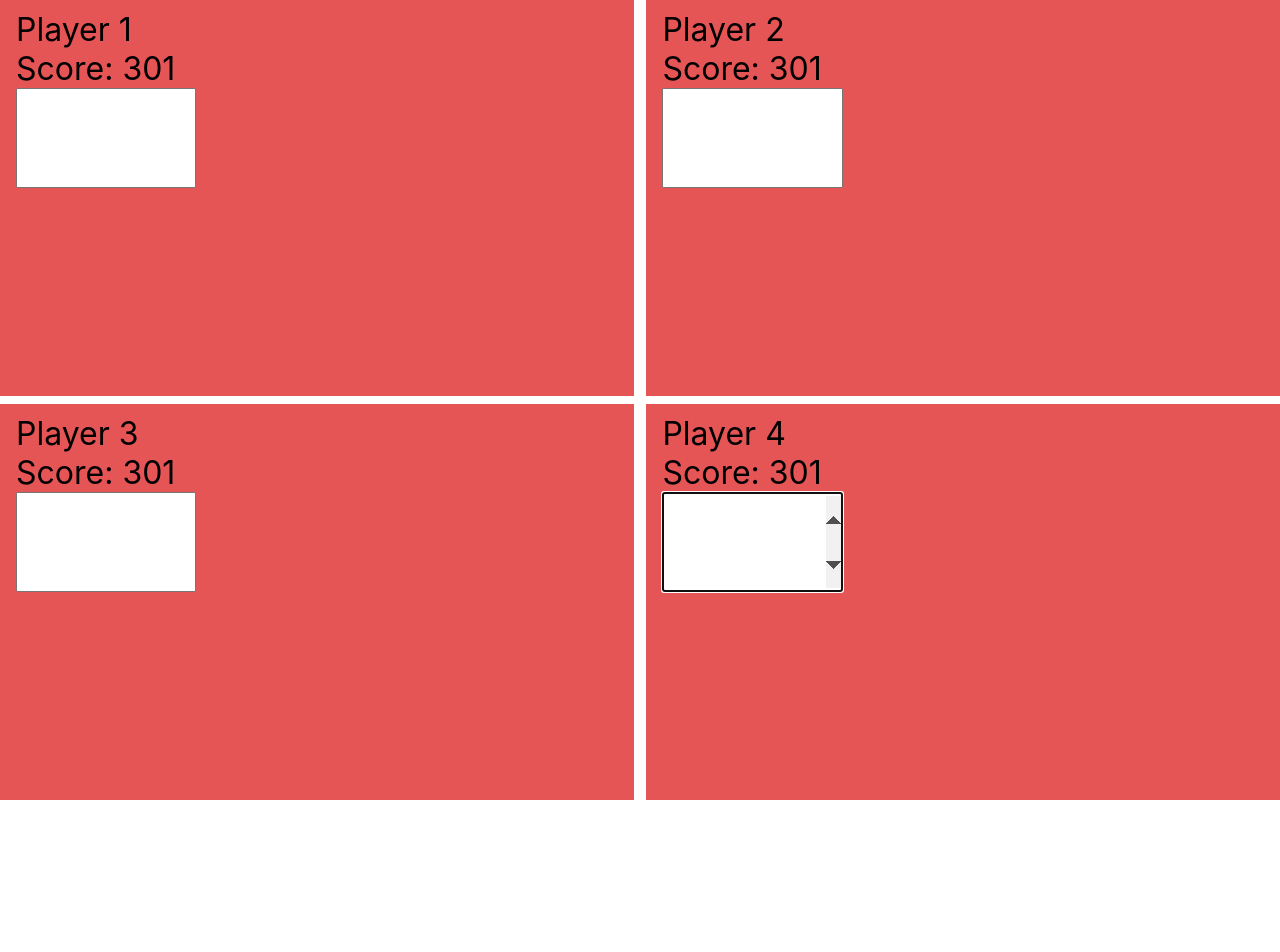
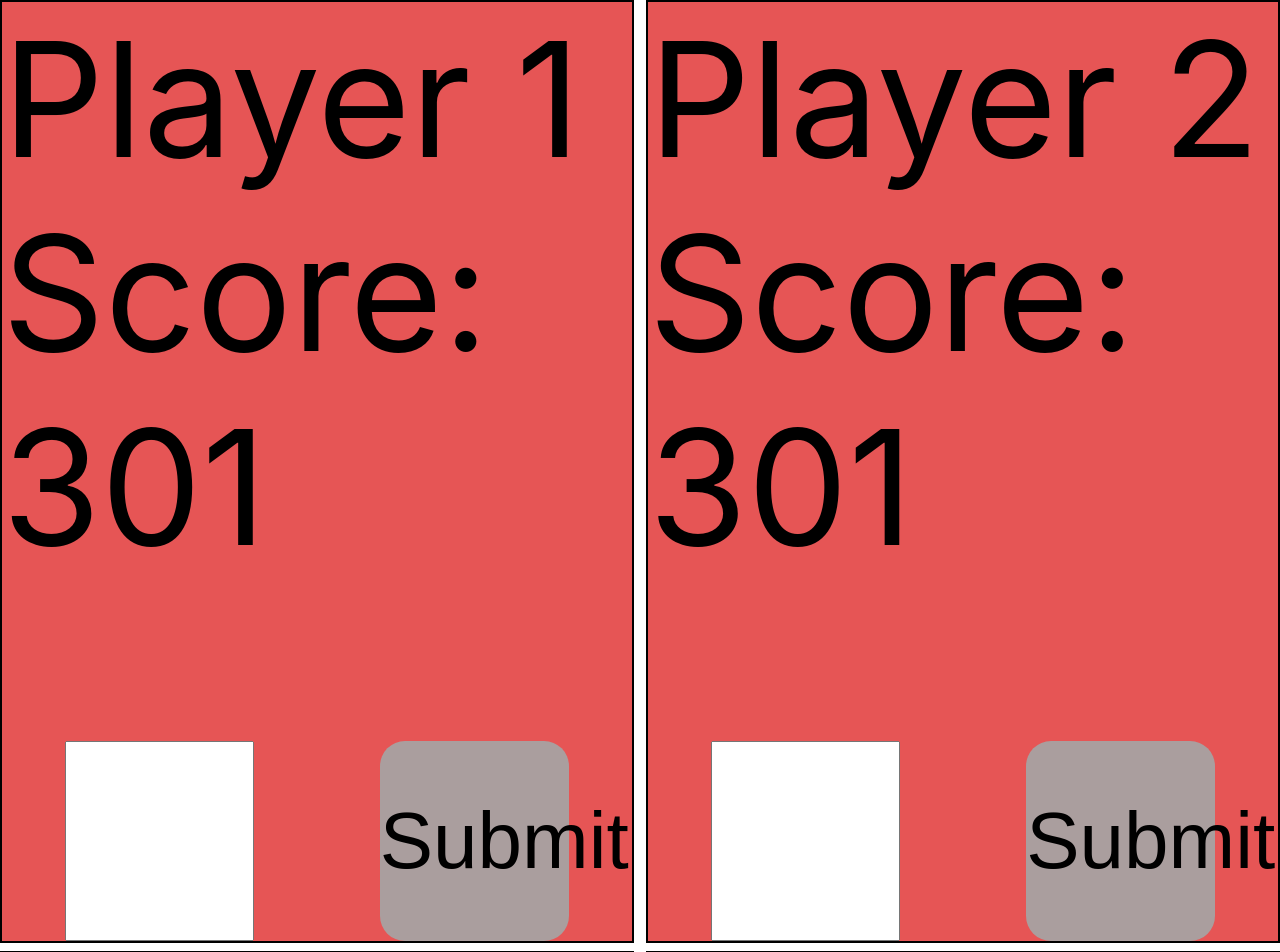
Before and after one commit to UweK17/dartscoreboard-simple, a React (Create React App) app: page / in a window 1280 px wide. Shown: the top 952 px of the page. Before the commit the page ends 800 px from the top, so only its background shows below. Built offline with nearby package versions, Linux system fonts and the light colour scheme.

Commit message:
ein bisschen styling und deployed

```diff
--- a/src/App.css
+++ b/src/App.css
@@ -25,24 +25,37 @@
 
 .statistics {
   text-align: left;
-  font-size: 2rem;
   display: flex;
   flex-direction: column;
 }
 
+.playerName {
+  font-size: 10rem;
+}
+
+.playerScore {
+  font-size: 10rem;
+}
+
+form {
+  display: flex;
+  justify-content: space-around;
+  margin-top: 25%;
+}
 
 input {
   width: 30%;
-  min-height: 100px;
-  left: 35%;
-  font-size: 5rem;
+  min-height: 200px;
+  font-size: 10rem;
 }
 
 .btn {
+  width: 30%;
+  min-height: 200px;
   border: none;
+  border-radius: 25px;
   outline: none;
-  padding: 10px 16px;
-  font-size: 2rem;
+  font-size: 5rem;
   background-color: rgb(170, 158, 158);
   cursor: pointer;
 }
--- a/src/App.js
+++ b/src/App.js
@@ -62,9 +62,9 @@ function App() {
 
   function toggleActiveStyle(index) {
     if(appState.objects[index] === appState.activeObject) {
-      return "btn active";
+      return "active";
     } else {
-      return "btn inactive";
+      return "inactive";
     }
   }
 
@@ -73,9 +73,9 @@ function App() {
       <div className='partitionScreen'>
         <div className={`player1 ${toggleActiveStyle(0)}`} onClick={() =>{toggleActive(0)}}>
           <div className='statistics'>
-            <div>Player 1</div>
+            <div className="playerName">Player 1</div>
           {/* <PlayerButton /> */}
-            <div>Score: {player1Score}</div>
+            <div className="playerScore">Score: {player1Score}</div>
             <form onSubmit={handleSubmitPlayer1}>
               <input
                 name="score"
@@ -84,16 +84,16 @@ function App() {
                 autoFocus
                 onChange={e => handleChangePlayer1(e.target.value)}
               />
-              {/* <SubmitButton /> */}
+              <button className="btn">Submit</button>
             </form>
           </div>
         </div>
 
         <div className={`player2 ${toggleActiveStyle(1)}`} onClick={() =>{toggleActive(1)}}>
           <div className="statistics">
-          <div>Player 2</div>
+          <div className="playerName">Player 2</div>
           {/* <PlayerButton /> */}
-            <div>Score: {player2Score}</div>
+            <div className="playerScore">Score: {player2Score}</div>
               <form onSubmit={handleSubmitPlayer2}>
                 <input
                   name="score"
@@ -102,16 +102,16 @@ function App() {
                   autoFocus
                   onChange={e => handleChangePlayer2(e.target.value)}
                 />
-                {/* <SubmitButton /> */}
+                <button className="btn">Submit</button>
               </form>
           </div>
         </div>
 
         <div className={`player3 ${toggleActiveStyle(2)}`} onClick={() =>{toggleActive(2)}}>
           <div className="statistics">
-          <div>Player 3</div>
+          <div className="playerName">Player 3</div>
           {/* <PlayerButton /> */}
-            <div>Score: {player3Score}</div>
+            <div className="playerScore">Score: {player3Score}</div>
               <form onSubmit={handleSubmitPlayer3}>
                 <input
                   name="score"
@@ -120,16 +120,16 @@ function App() {
                   autoFocus
                   onChange={e => handleChangePlayer3(e.target.value)}
                 />
-                {/* <SubmitButton /> */}
+                <button className="btn">Submit</button>
               </form>
           </div>
         </div>
 
         <div className={`player4 ${toggleActiveStyle(3)}`} onClick={() =>{toggleActive(3)}}>
           <div className="statistics">
-          <div>Player 4</div>
+          <div className="playerName">Player 4</div>
           {/* <PlayerButton /> */}
-            <div>Score: {player4Score}</div>
+            <div className="playerScore">Score: {player4Score}</div>
               <form onSubmit={handleSubmitPlayer4}>
                 <input
                   name="score"
@@ -138,7 +138,7 @@ function App() {
                   autoFocus
                   onChange={e => handleChangePlayer4(e.target.value)}
                 />
-                {/* <SubmitButton /> */}
+                <button className="btn">Submit</button>
               </form>
           </div>
         </div>
```
